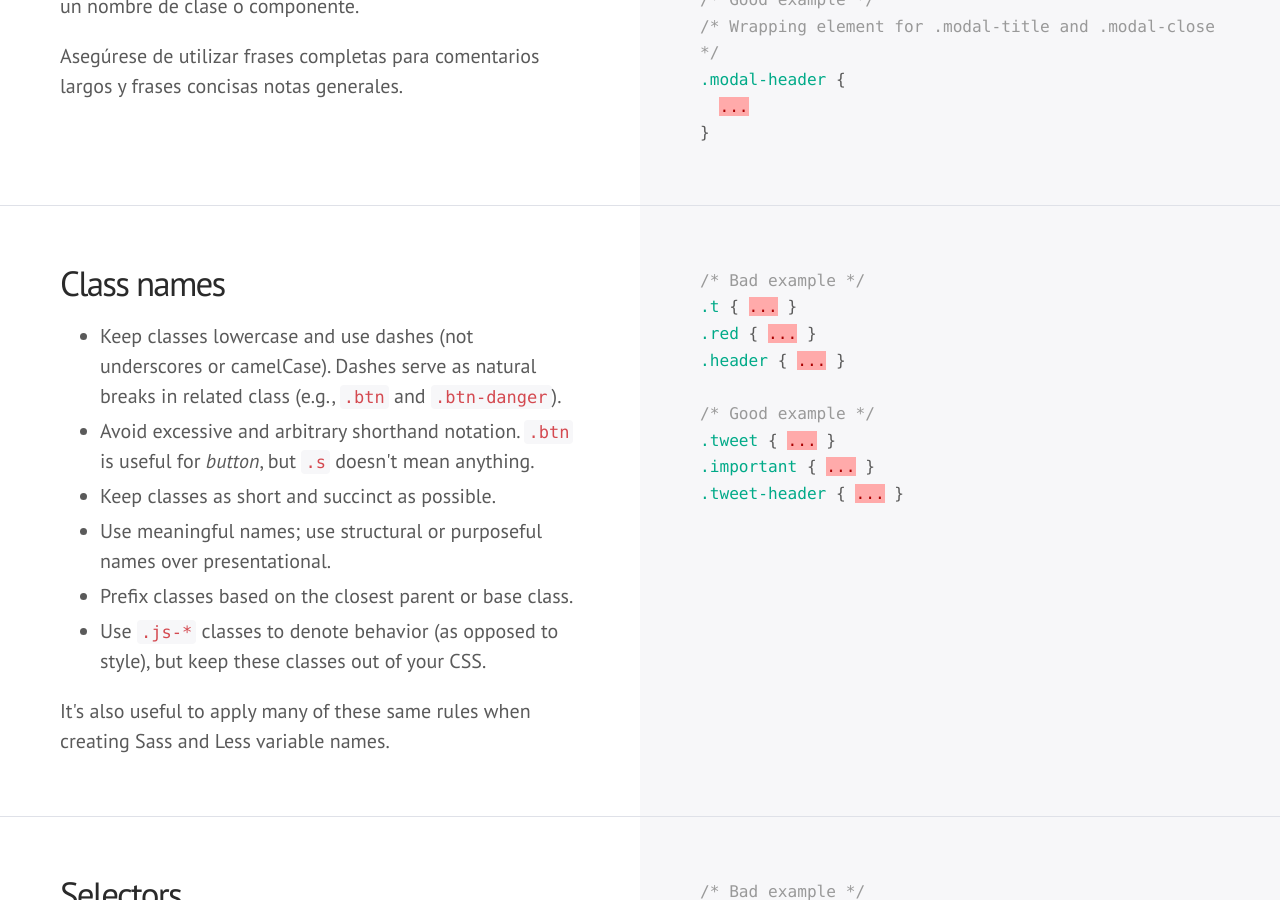
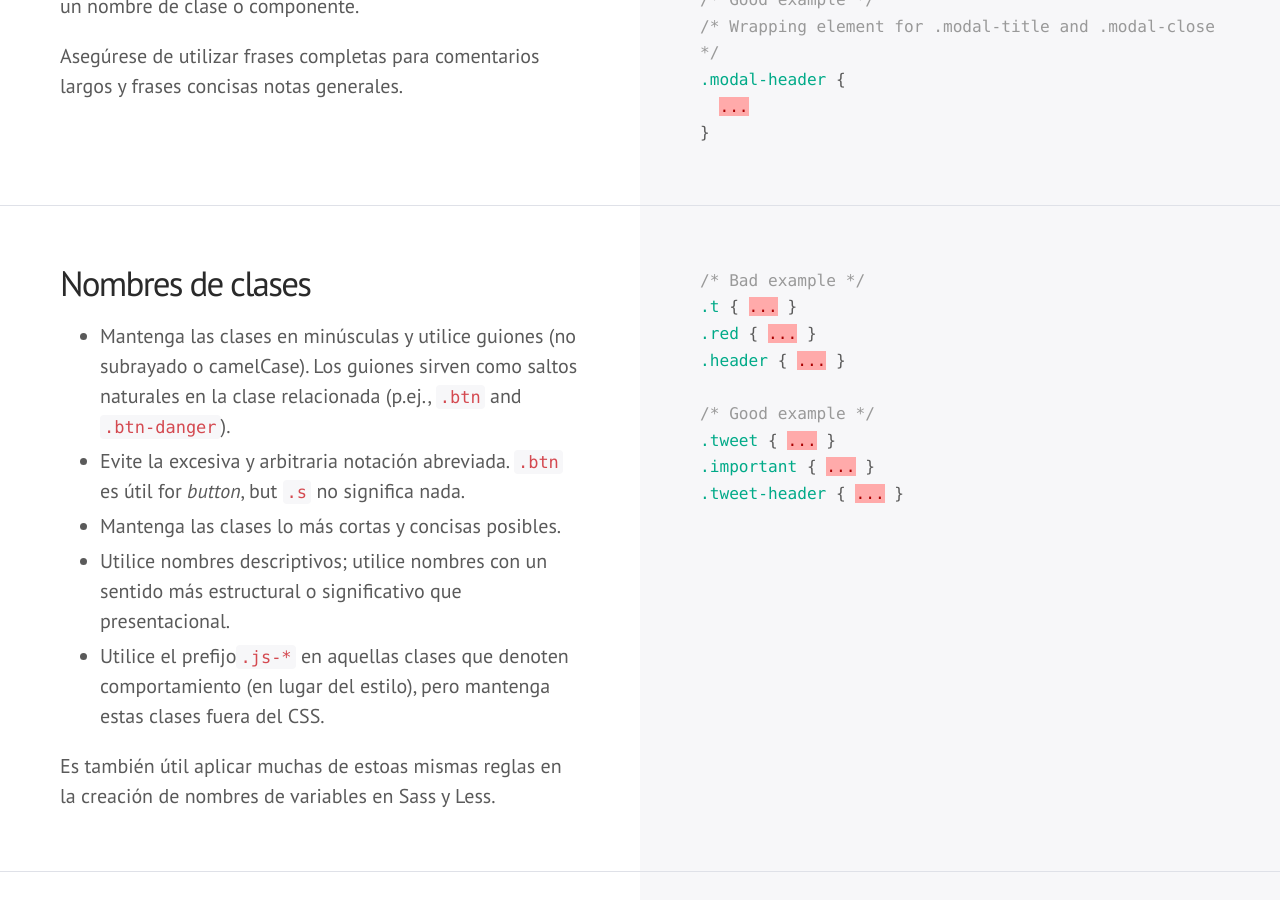
Before and after one commit to mdo/code-guide, a Jekyll site: the page built from index.html, in a window 1280 px wide and 900 px high, scrolled down 12678 px. Built offline with Jekyll 4.4.1, drawn with Linux system fonts in a browser that asks for light colours; some web fonts are replaced; Markdown is read by kramdown in place of the engine named in the settings; comment, search, counter and statistics services are not loaded.

Commit message:
Spanish Translation - Translated the point related to 'Class names'

```diff
--- a/index.html
+++ b/index.html
@@ -361,16 +361,15 @@ layout: default
 
 <div class="section" id="css-classes">
   <div class="col">
-    <h3>Class names</h3>
+    <h3>Nombres de clases</h3>
     <ul>
-      <li>Keep classes lowercase and use dashes (not underscores or camelCase). Dashes serve as natural breaks in related class (e.g., <code>.btn</code> and <code>.btn-danger</code>).</li>
-      <li>Avoid excessive and arbitrary shorthand notation. <code>.btn</code> is useful for <em>button</em>, but <code>.s</code> doesn't mean anything.</li>
-      <li>Keep classes as short and succinct as possible.</li>
-      <li>Use meaningful names; use structural or purposeful names over presentational.</li>
-      <li>Prefix classes based on the closest parent or base class.</li>
-      <li>Use <code>.js-*</code> classes to denote behavior (as opposed to style), but keep these classes out of your CSS.</li>
+      <li>Mantenga las clases en minúsculas y utilice guiones (no subrayado o camelCase). Los guiones sirven como saltos naturales en la clase relacionada (p.ej., <code>.btn</code> and <code>.btn-danger</code>).</li>
+      <li>Evite la excesiva y arbitraria notación abreviada. <code>.btn</code> es útil for <em>button</em>, but <code>.s</code> no significa nada.</li>
+      <li>Mantenga las clases lo más cortas y concisas posibles.</li>
+      <li>Utilice nombres descriptivos; utilice nombres con un sentido más estructural o significativo que presentacional.</li>
+      <li>Utilice el prefijo<code>.js-*</code> en aquellas clases que denoten comportamiento (en lugar del estilo), pero mantenga estas clases fuera del CSS.</li>
     </ul>
-    <p>It's also useful to apply many of these same rules when creating Sass and Less variable names.</p>
+    <p>Es también útil aplicar muchas de estoas mismas reglas en la creación de nombres de variables en Sass y Less.</p>
   </div>
   <div class="col">
     {% highlight css %}{% include css/class-names.css %}{% endhighlight %}
```
